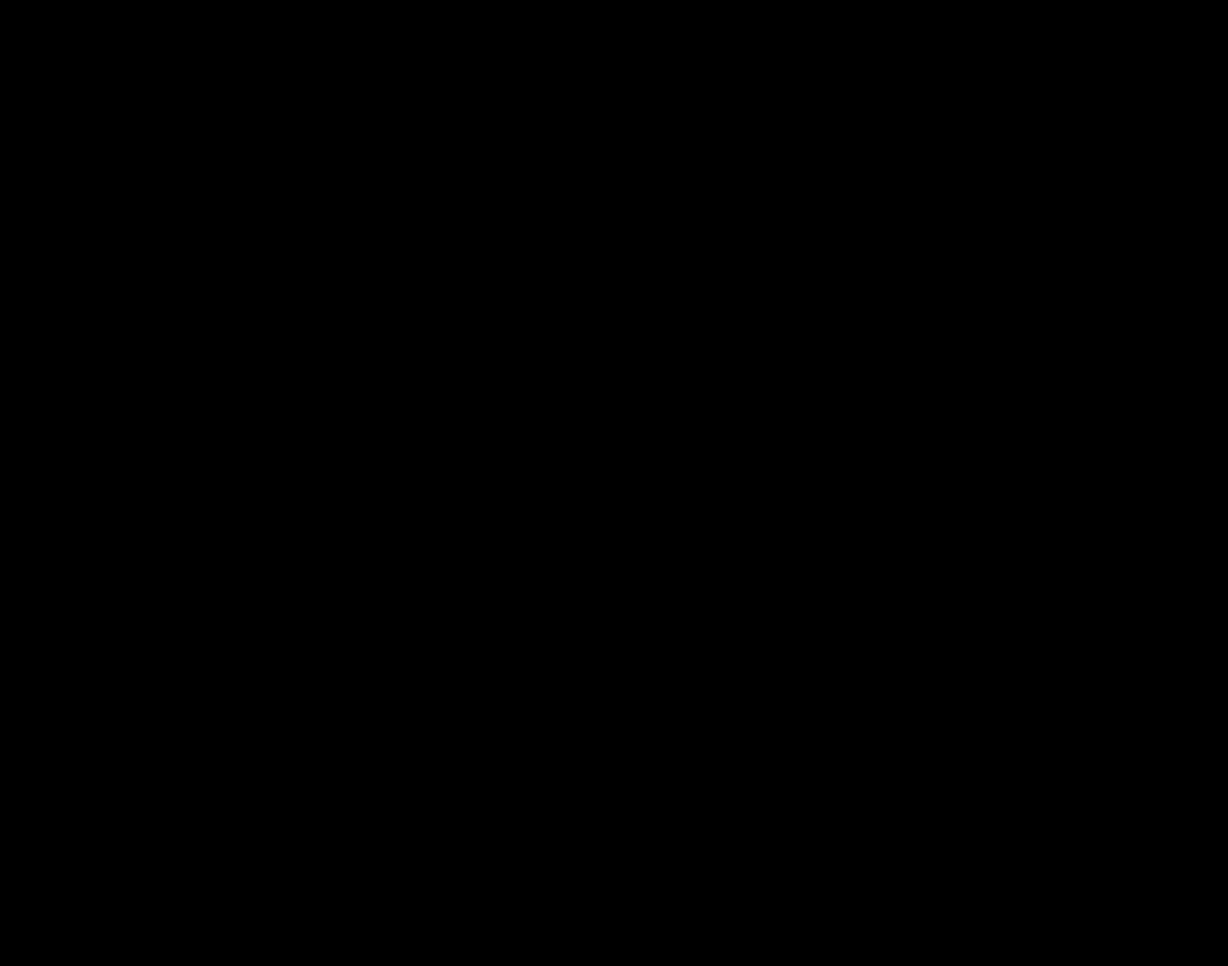
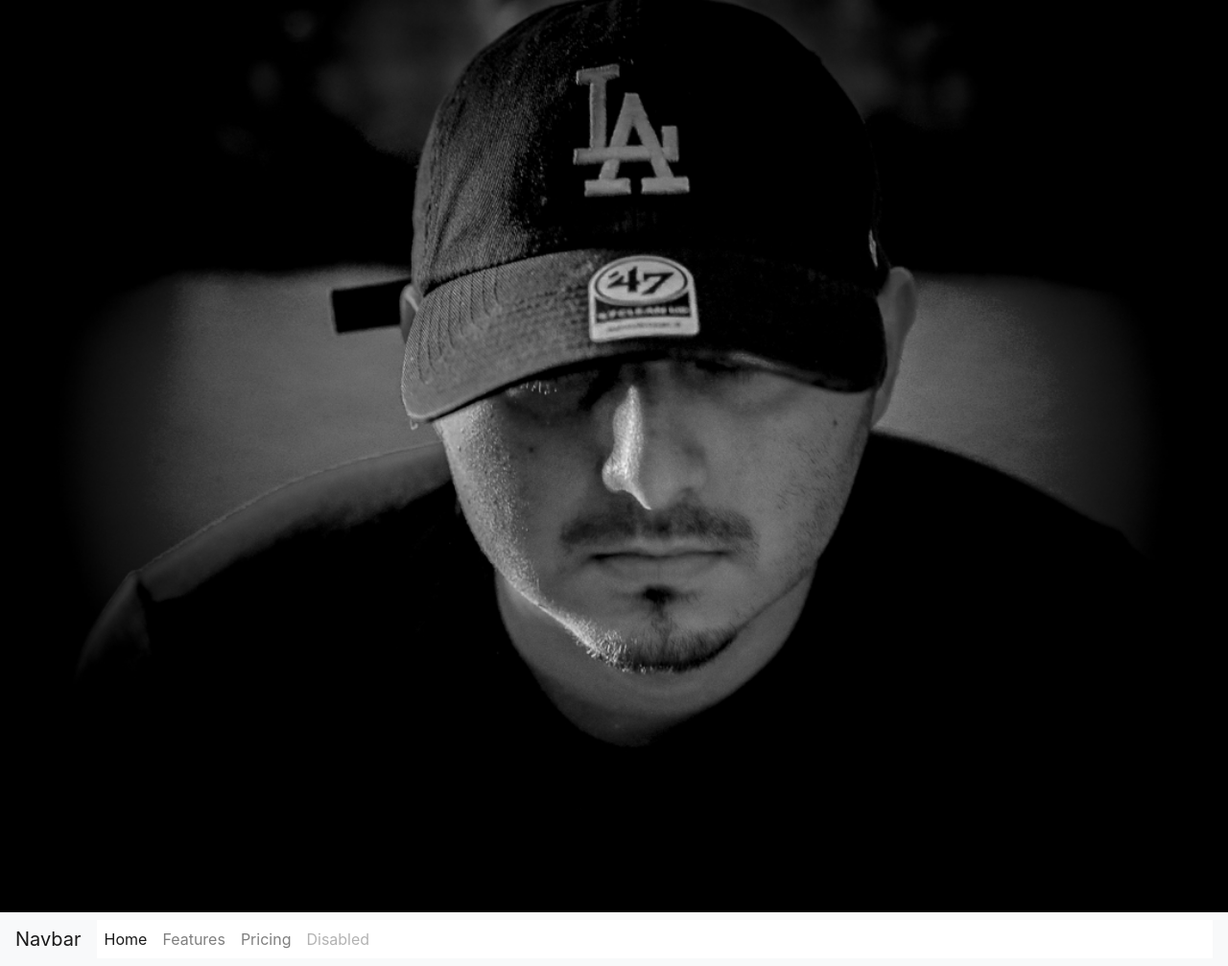
Before and after one commit to cristiand469/photos, a plain HTML site: page index.html in a window 1280 px wide. Shown: the whole page at 96% size. Before the commit the page ends 800 px from the top, so only its background shows below. Drawn offline with nearby package versions, Linux system fonts and the light colour scheme.

Commit message:
background image and nav bar

```diff
--- a/index.html
+++ b/index.html
@@ -5,9 +5,33 @@
     <meta name="viewport" content="width=device-width, initial-scale=1.0">
     <title>Portfolio</title>
     <link rel="stylesheet" type="text/css" href="style.css">
+    <link rel="stylesheet" href="https://stackpath.bootstrapcdn.com/bootstrap/4.4.1/css/bootstrap.min.css" integrity="sha384-Vkoo8x4CGsO3+Hhxv8T/Q5PaXtkKtu6ug5TOeNV6gBiFeWPGFN9MuhOf23Q9Ifjh" crossorigin="anonymous">
 </head>
 <body>
-    <img src="../pics/christmas.jpg>
+    <img src="../photos/pics/faceless.jpg" alt="faceless pic of me" width="100%">
+    <nav class="navbar navbar-expand-lg navbar-light bg-light">
+        <a class="navbar-brand" href="#">Navbar</a>
+        <button class="navbar-toggler" type="button" data-toggle="collapse" data-target="#navbarNav" aria-controls="navbarNav" aria-expanded="false" aria-label="Toggle navigation">
+          <span class="navbar-toggler-icon"></span>
+        </button>
+        <div class="collapse navbar-collapse" id="navbarNav">
+          <ul class="navbar-nav">
+            <li class="nav-item active">
+              <a class="nav-link" href="#">Home <span class="sr-only">(current)</span></a>
+            </li>
+            <li class="nav-item">
+              <a class="nav-link" href="#">Features</a>
+            </li>
+            <li class="nav-item">
+              <a class="nav-link" href="#">Pricing</a>
+            </li>
+            <li class="nav-item">
+              <a class="nav-link disabled" href="#" tabindex="-1" aria-disabled="true">Disabled</a>
+            </li>
+          </ul>
+        </div>
+      </nav>
+
 
 </body>
 </html>
--- a/style.css
+++ b/style.css
@@ -1,3 +1,9 @@
 *{
-    background-color: black;
+    background-color: white;
 }
+body{
+    background-image: url(../photos/pics/faceless.jpg);
+    background-image: cover;
+    background-repeat:no-repeat;
+    background-attachment: fixed;
+}
```
